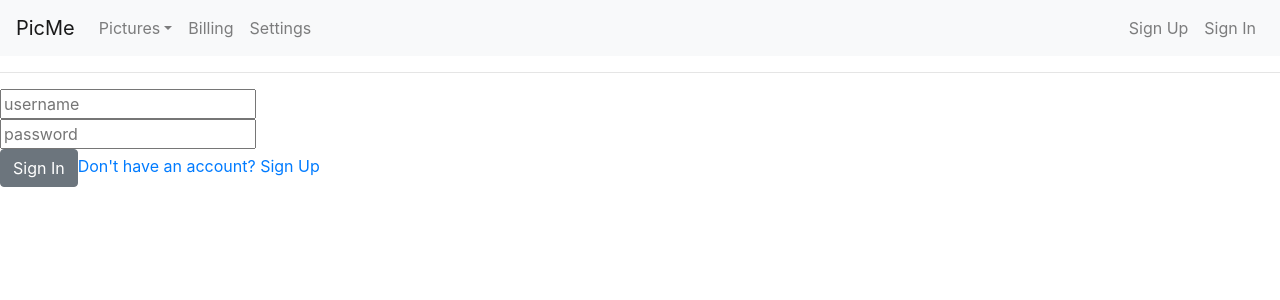
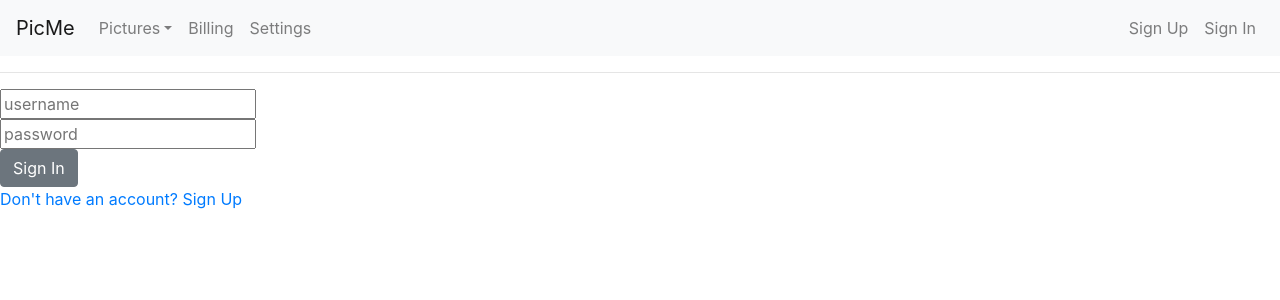
Before and after one commit to BloomTech-Labs/pic_me, a React (Create React App) app in the folder client/: page /signin in a window 1280 px wide. Shown: the top 300 px of the page. Built offline with nearby package versions, Linux system fonts and the light colour scheme.

Commit message:
fix signin and signup link

```diff
--- a/client/src/components/SignIn.js
+++ b/client/src/components/SignIn.js
@@ -50,7 +50,7 @@ class Signin extends Component {
               </Button>
 
               <NavLink className="SignupForm__NavLink" to="/signup">
-                Don't have an account? Sign Up
+                <div>Don't have an account? Sign Up</div>
               </NavLink>
             </div>
           </form>
--- a/client/src/components/SignUp.js
+++ b/client/src/components/SignUp.js
@@ -69,7 +69,7 @@ class Signup extends Component {
             </Button>
 
             <NavLink className="SignupForm__NavLink" to="/signin">
-              Have an account? Sign In
+              <div>Have an account? Sign In</div>
             </NavLink>
           </div>
         </form>
```
